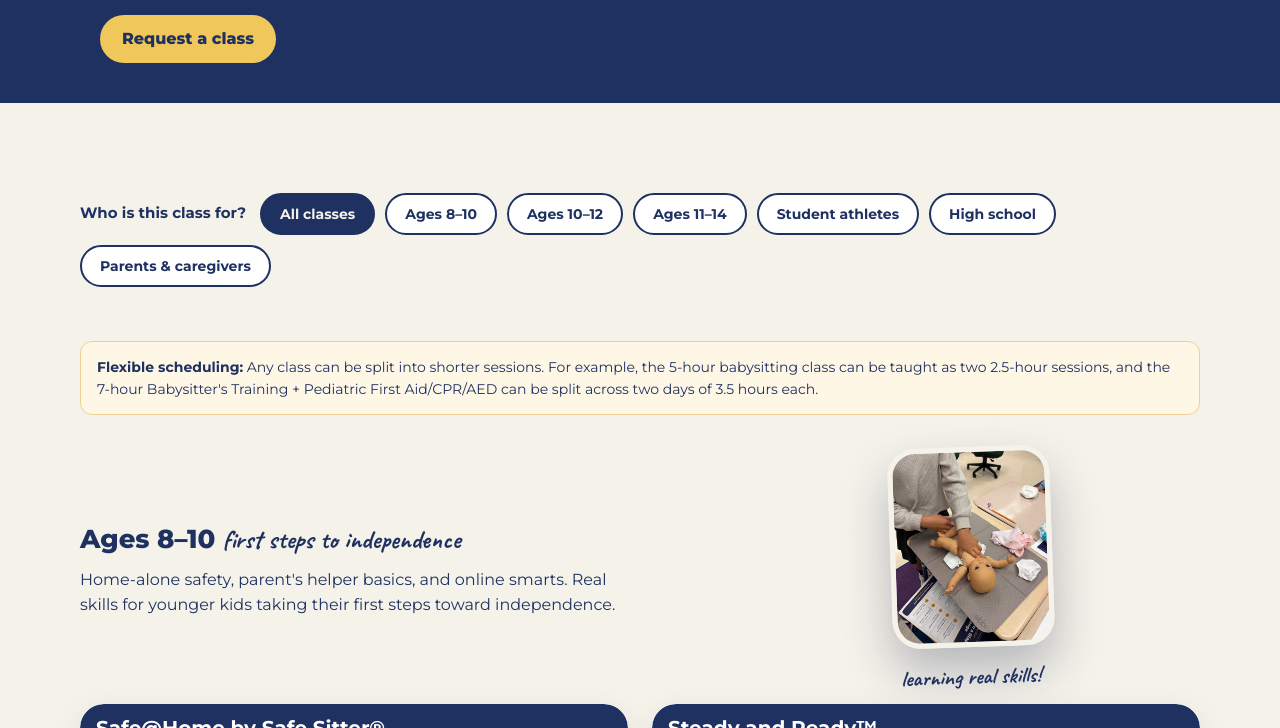
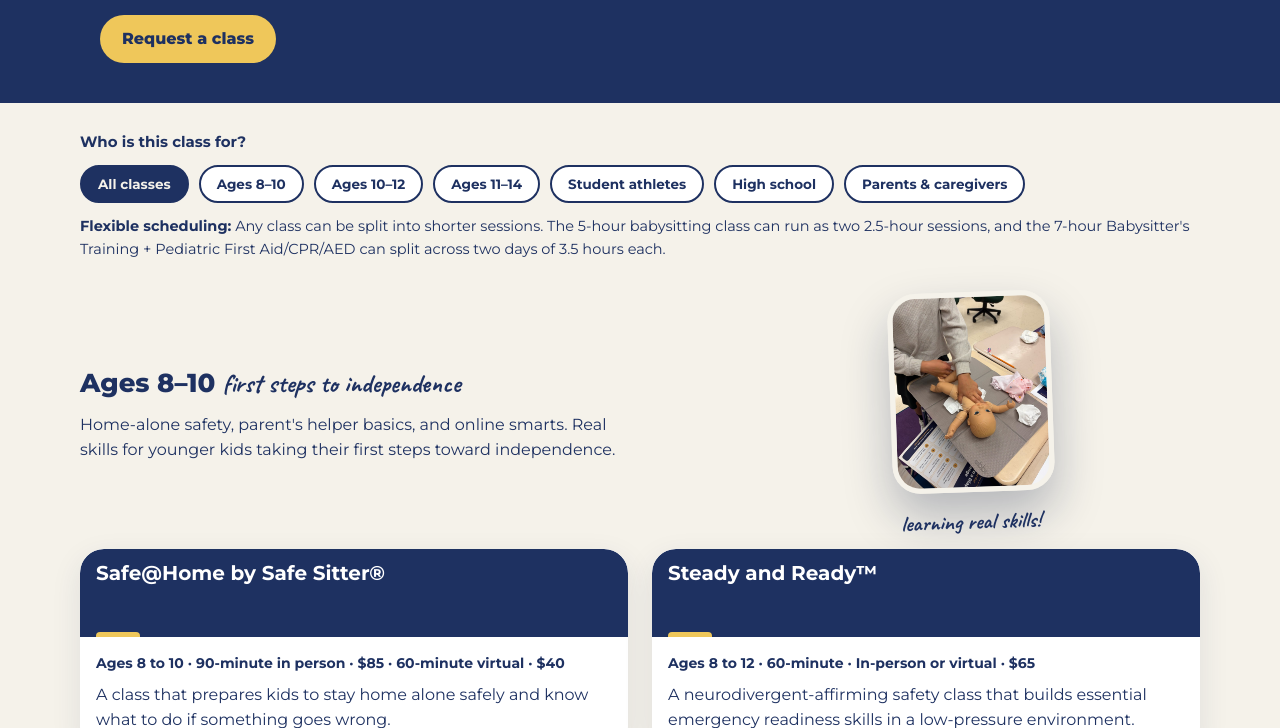
Before and after one commit to ltkarr/mindfulbeginnings, a website: page classes-catalog.html in a window 1280 px wide. Shown: the part 372-1100 px from the top of the page. Drawn offline with Linux system fonts and the light colour scheme.

Commit message:
Catalog: tighten filter area (28px section top, compact flexible-scheduling note, label on own line, slimmer pills)

```diff
--- a/classes-catalog.html
+++ b/classes-catalog.html
@@ -80,8 +80,11 @@ a.card:hover .card-visual h3{text-decoration:underline}
   /* 2-col sections: 4 cards -> 2x2, 2 cards -> full row, no orphan dead space */
   .grid-2{grid-template-columns:repeat(2,minmax(0,1fr))}
 }
-.filter-wrap{display:flex;flex-wrap:wrap;gap:10px;margin:18px 0 6px}
-.filter-pill{appearance:none;border:2px solid #1E3161;background:#fff;color:#1E3161;font-family:'Montserrat',sans-serif;font-size:14px;font-weight:700;border-radius:999px;padding:10px 18px;cursor:pointer}
+.filter-wrap{display:flex;flex-wrap:wrap;gap:10px;margin:0}
+.filter-label{display:block;width:100%;margin-bottom:2px}
+.catalog-tools{display:flex;flex-direction:column;gap:12px}
+.flex-note{font-size:14.5px;line-height:1.55;color:#1E3161;margin:0}
+.filter-pill{appearance:none;border:2px solid #1E3161;background:#fff;color:#1E3161;font-family:'Montserrat',sans-serif;font-size:13.5px;font-weight:700;border-radius:999px;padding:9px 16px;cursor:pointer}
 .filter-pill[aria-pressed="true"]{background:#1E3161;color:#F5F2EA}
 .filter-label{font-weight:700;font-size:15px;align-self:center;margin-right:4px}
 .age-block[hidden]{display:none}
@@ -94,7 +97,7 @@ a.card:hover .card-visual h3{text-decoration:underline}
 .age-block h2 .mb-h2-script{font-size:1em}
 .card{border-radius:24px;border:0;box-shadow:0 10px 30px rgba(30,49,97,.10)}
 .card-visual{border-radius:24px 24px 0 0}
-.catalog-section{padding:72px 6vw 24px}
+.catalog-section{padding:28px 6vw 24px}
 @media(max-width:860px){.mb-cat-head{grid-template-columns:1fr}}
 </style>
 </head>
@@ -131,6 +134,7 @@ a.card:hover .card-visual h3{text-decoration:underline}
 <section class="catalog-section">
 <div class="catalog">
 
+<div class="catalog-tools">
 <div class="filter-wrap" role="group" aria-label="Filter classes by age group">
 <span class="filter-label">Who is this class for?</span>
 <button type="button" class="filter-pill" data-filter="all" aria-pressed="true">All classes</button>
@@ -141,7 +145,8 @@ a.card:hover .card-visual h3{text-decoration:underline}
 <button type="button" class="filter-pill" data-filter="high-school" aria-pressed="false">High school</button>
 <button type="button" class="filter-pill" data-filter="parents-caregivers" aria-pressed="false">Parents &amp; caregivers</button>
 </div>
-<div style="background:#fff7e6;border:1px solid #f0d090;border-radius:12px;padding:14px 16px;margin-top:16px;font-size:14px;line-height:1.6;color:#1E3161"><strong>Flexible scheduling:</strong> Any class can be split into shorter sessions. For example, the 5-hour babysitting class can be taught as two 2.5-hour sessions, and the 7-hour Babysitter's Training + Pediatric First Aid/CPR/AED can be split across two days of 3.5 hours each.</div>
+<p class="flex-note"><strong>Flexible scheduling:</strong> Any class can be split into shorter sessions. The 5-hour babysitting class can run as two 2.5-hour sessions, and the 7-hour Babysitter's Training + Pediatric First Aid/CPR/AED can split across two days of 3.5 hours each.</p>
+</div>
 
 <section class="age-block" id="ages-8-10">
 <div class="mb-cat-head"><div><h2>Ages 8&ndash;10 <span class="mb-h2-script">first steps to independence</span></h2><p class="mb-cat-intro">Home-alone safety, parent's helper basics, and online smarts. Real skills for younger kids taking their first steps toward independence.</p></div><figure><img class="mb-photo" src="/images/host/host-safe-at-home-diaper.jpg" alt="A young student practicing diaper changing in class" loading="lazy"><figcaption class="mb-caption">learning real skills!</figcaption></figure></div>
```
